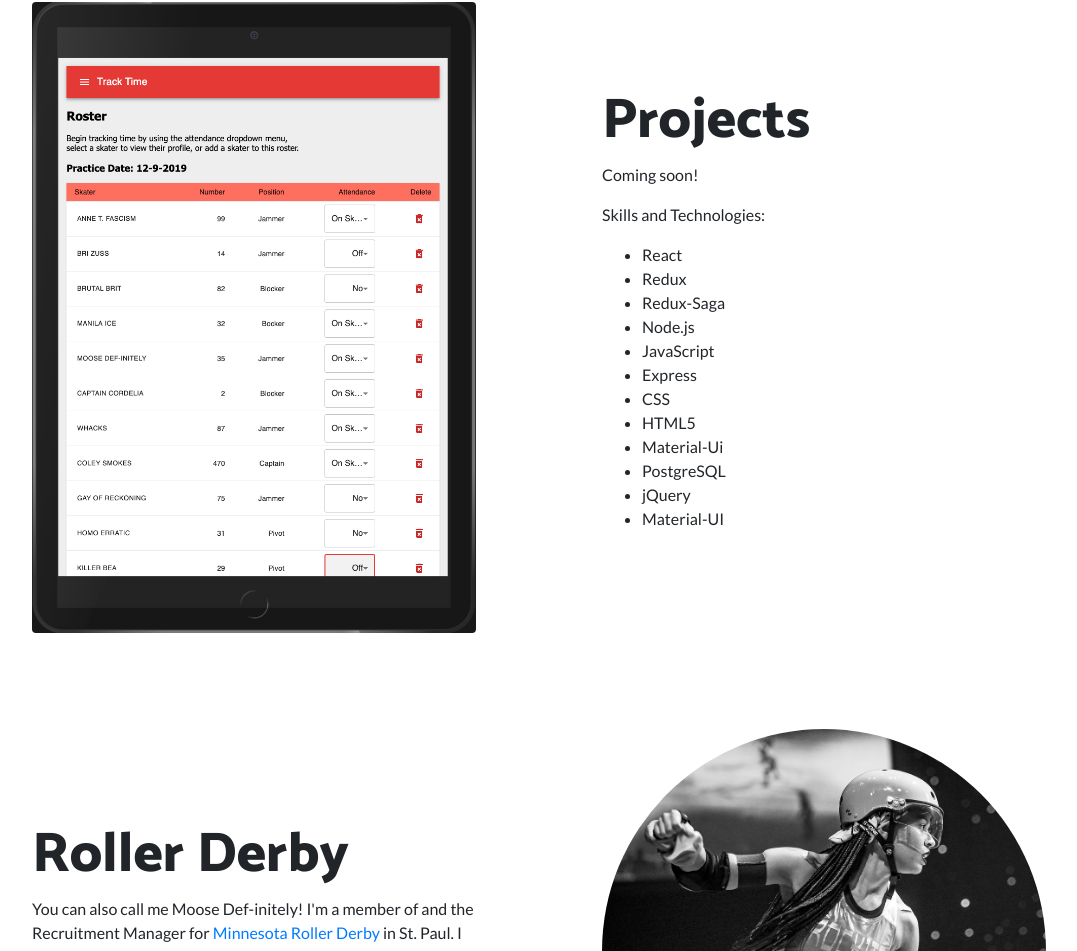
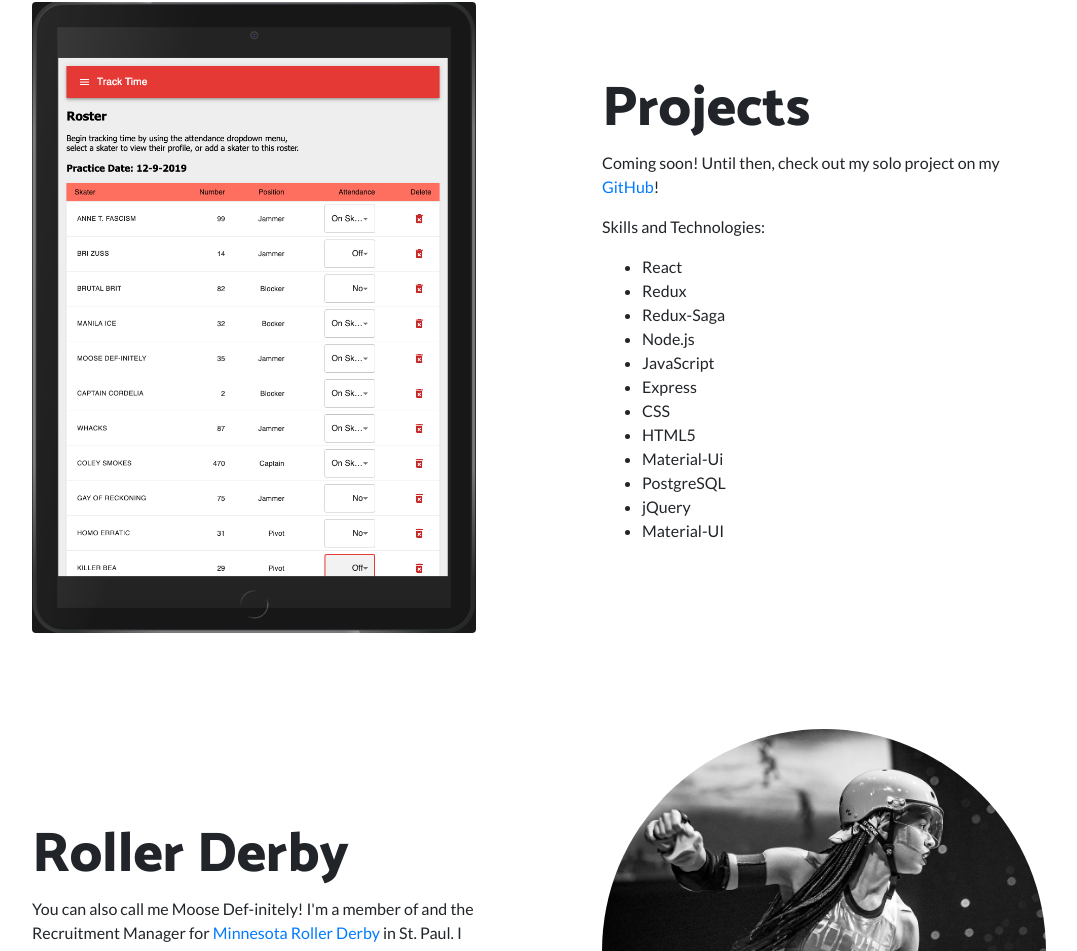
Before and after one commit to sharifa-simon/personal-website, a website: page index.html in a window 1280 px wide. Shown: the part 1273-2224 px from the top of the page, without its empty margins (101-1178 px from the left). Drawn offline with Linux system fonts and the light colour scheme.

Commit message:
add github link to projects

```diff
--- a/index.html
+++ b/index.html
@@ -96,7 +96,7 @@
         <div class="col-lg-6">
           <div class="p-5">
             <h2 class="display-4">Projects</h2>
-            <p>Coming soon! </p>
+            <p>Coming soon! Until then, check out my solo project on my <a href="https://github.com/sharifa-simon">GitHub</a>!</p>
             <p>Skills and Technologies:</p>
             <ul>
               <li>React</li>
```
